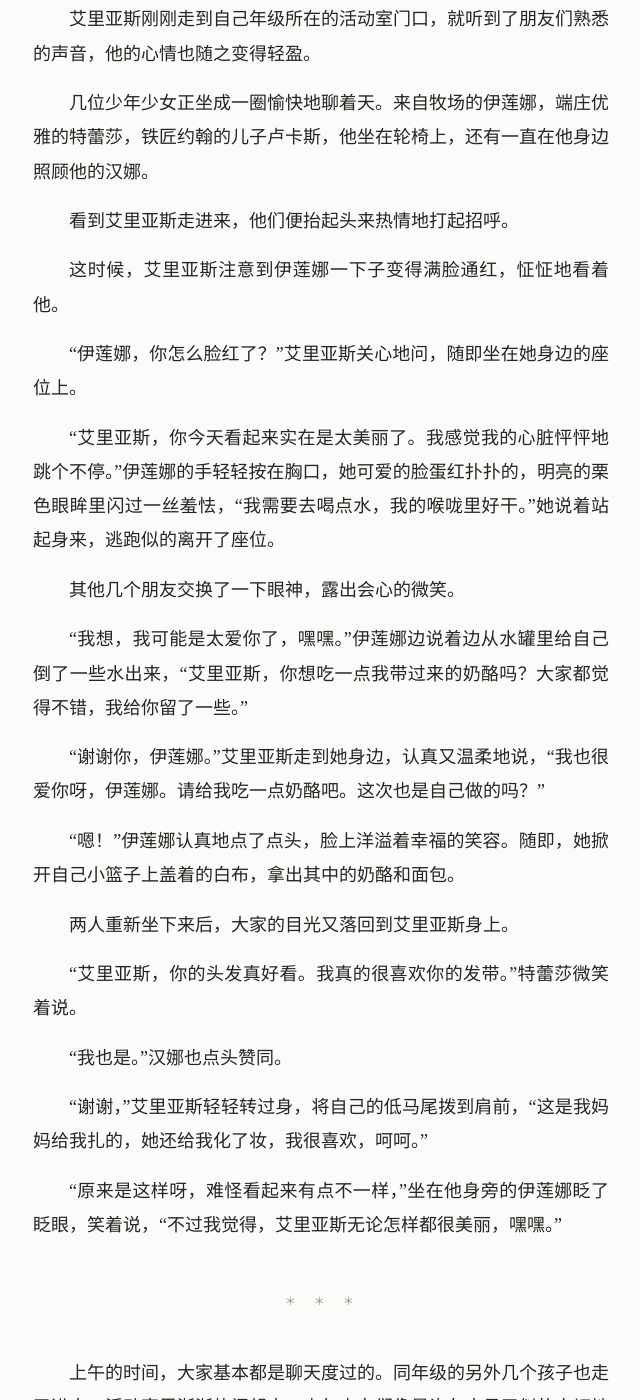
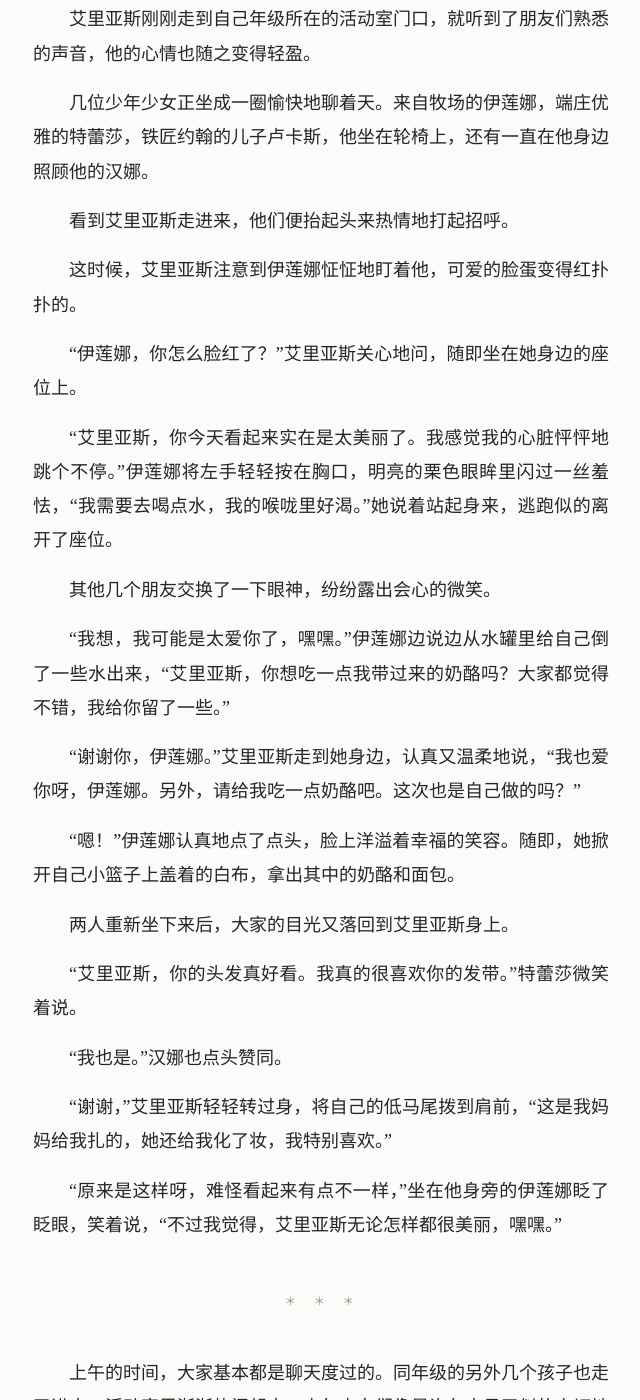
Before and after one commit to kxxx55500/kxxx55500.github.io, a Jekyll site: the page built from _chapters/saint-leina/3.md, in a window 1280 px wide and 1400 px high, scrolled down 620 px. Shown: the whole window, without its empty margins (319-959 px from the left). Built offline with Jekyll 4.4.1, drawn with Linux system fonts in a browser that asks for light colours; some web fonts are replaced.

Commit message:
修改 章节：3

```diff
--- a/_chapters/saint-leina/3.md
+++ b/_chapters/saint-leina/3.md
@@ -19,17 +19,17 @@ published: true
 
 看到艾里亚斯走进来，他们便抬起头来热情地打起招呼。
 
-这时候，艾里亚斯注意到伊莲娜一下子变得满脸通红，怔怔地看着他。
+这时候，艾里亚斯注意到伊莲娜怔怔地盯着他，可爱的脸蛋变得红扑扑的。
 
 “伊莲娜，你怎么脸红了？”艾里亚斯关心地问，随即坐在她身边的座位上。
 
-“艾里亚斯，你今天看起来实在是太美丽了。我感觉我的心脏怦怦地跳个不停。”伊莲娜的手轻轻按在胸口，她可爱的脸蛋红扑扑的，明亮的栗色眼眸里闪过一丝羞怯，“我需要去喝点水，我的喉咙里好干。”她说着站起身来，逃跑似的离开了座位。
+“艾里亚斯，你今天看起来实在是太美丽了。我感觉我的心脏怦怦地跳个不停。”伊莲娜将左手轻轻按在胸口，明亮的栗色眼眸里闪过一丝羞怯，“我需要去喝点水，我的喉咙里好渴。”她说着站起身来，逃跑似的离开了座位。
 
-其他几个朋友交换了一下眼神，露出会心的微笑。
+其他几个朋友交换了一下眼神，纷纷露出会心的微笑。
 
-“我想，我可能是太爱你了，嘿嘿。”伊莲娜边说着边从水罐里给自己倒了一些水出来，“艾里亚斯，你想吃一点我带过来的奶酪吗？大家都觉得不错，我给你留了一些。”
+“我想，我可能是太爱你了，嘿嘿。”伊莲娜边说边从水罐里给自己倒了一些水出来，“艾里亚斯，你想吃一点我带过来的奶酪吗？大家都觉得不错，我给你留了一些。”
 
-“谢谢你，伊莲娜。”艾里亚斯走到她身边，认真又温柔地说，“我也很爱你呀，伊莲娜。请给我吃一点奶酪吧。这次也是自己做的吗？”
+“谢谢你，伊莲娜。”艾里亚斯走到她身边，认真又温柔地说，“我也爱你呀，伊莲娜。另外，请给我吃一点奶酪吧。这次也是自己做的吗？”
 
 “嗯！”伊莲娜认真地点了点头，脸上洋溢着幸福的笑容。随即，她掀开自己小篮子上盖着的白布，拿出其中的奶酪和面包。
 
@@ -39,7 +39,7 @@ published: true
 
 “我也是。”汉娜也点头赞同。
 
-“谢谢，”艾里亚斯轻轻转过身，将自己的低马尾拨到肩前，“这是我妈妈给我扎的，她还给我化了妆，我很喜欢，呵呵。”
+“谢谢，”艾里亚斯轻轻转过身，将自己的低马尾拨到肩前，“这是我妈妈给我扎的，她还给我化了妆，我特别喜欢。”
 
 “原来是这样呀，难怪看起来有点不一样，”坐在他身旁的伊莲娜眨了眨眼，笑着说，“不过我觉得，艾里亚斯无论怎样都很美丽，嘿嘿。”
 
```
